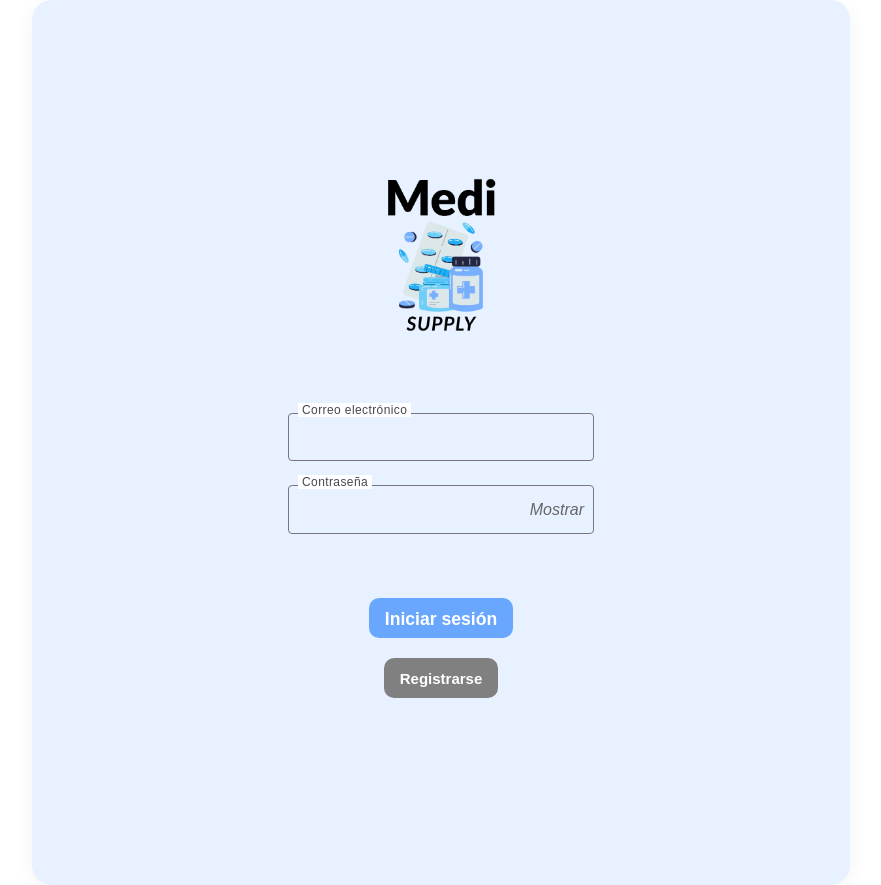
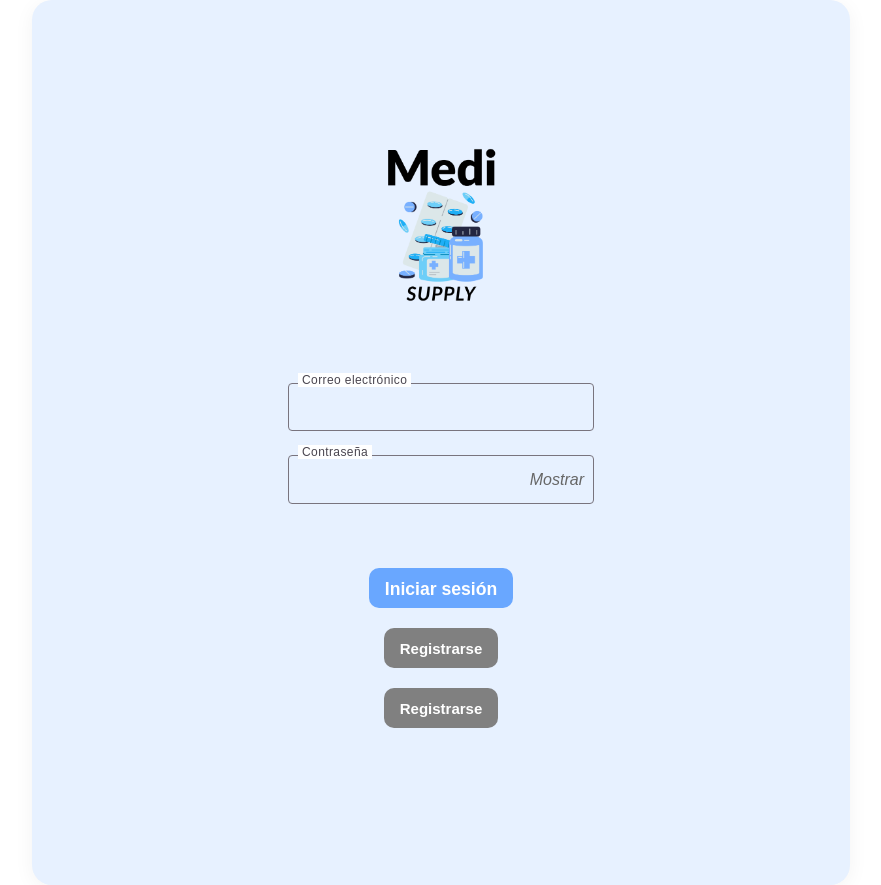
Before and after one commit to MediSupply/medi-supply-web-grupo3, an Angular app: page /login in a window 1280 px wide. Shown: the whole page, without its empty margins (199-1080 px from the left). Built offline with nearby package versions, Linux system fonts and the light colour scheme.

Commit message:
Botones navegacion session

```diff
--- a/src/app/pages/login/login.component.html
+++ b/src/app/pages/login/login.component.html
@@ -34,6 +34,8 @@
 
   <button class="button-register" (click)="toRegister()">Registrarse</button>
 
+  <button class="button-register" (click)="toRegister()">Registrarse</button>
+
   <p class="message">{{ mensaje }}</p>
 </div>
 
--- a/src/app/pages/login/login.component.scss
+++ b/src/app/pages/login/login.component.scss
@@ -146,16 +146,23 @@ button {
     background-color: darken(grey, 5%);
   }
 
+  &:disabled {
+    opacity: 0.7;
+    cursor: not-allowed;
+  }
+}
+
 .button-login {
   margin-top: 40px;
 }
 
 .button-register {
   background-color: grey;
+  margin-top: 20px;
+  font-size: 15px;
 
   &:hover {
     background-color: darken(grey, 5%);
-    }
   }
 }
 
```
Lines whose indentation alone changed are shown as unchanged.
